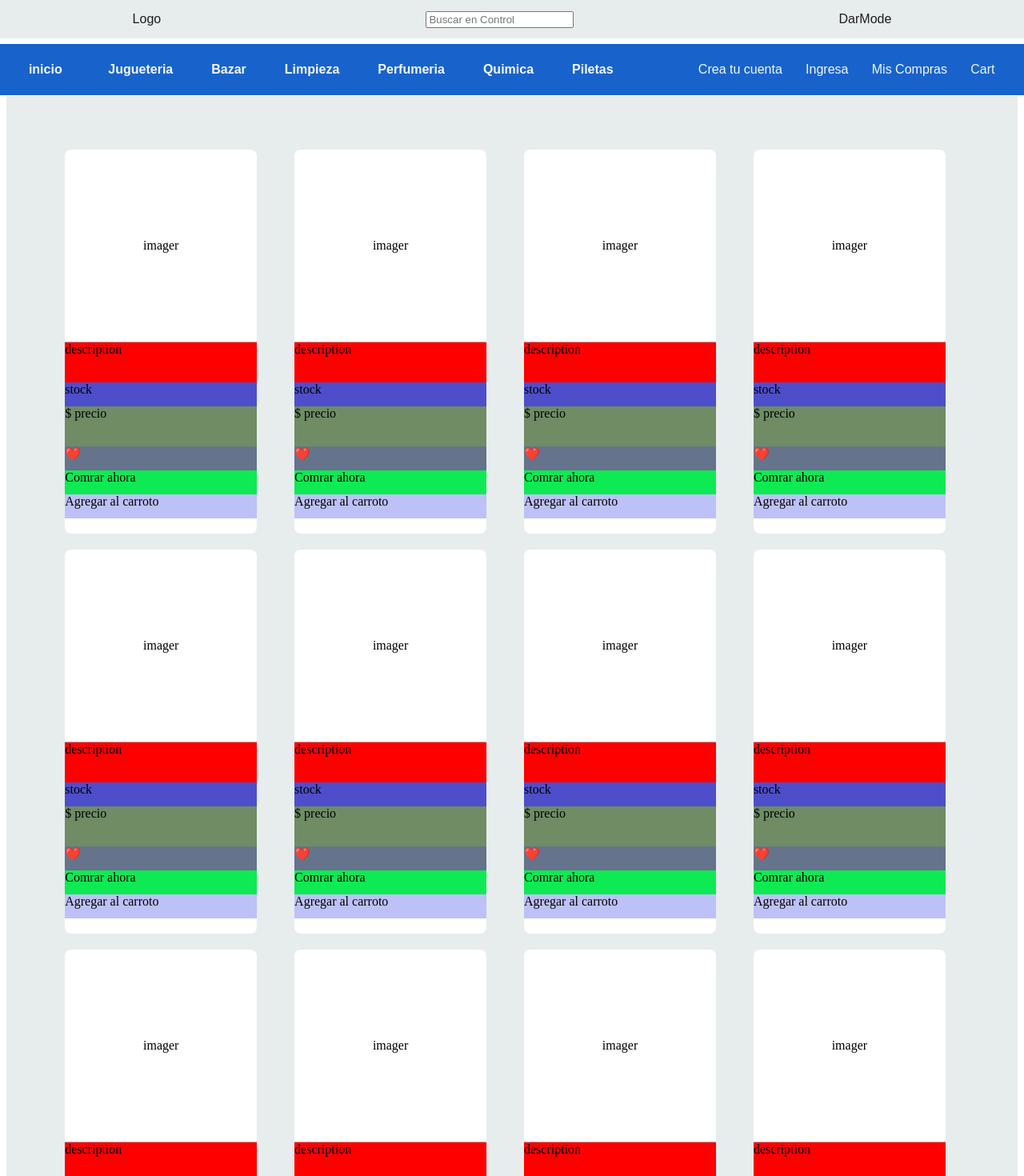
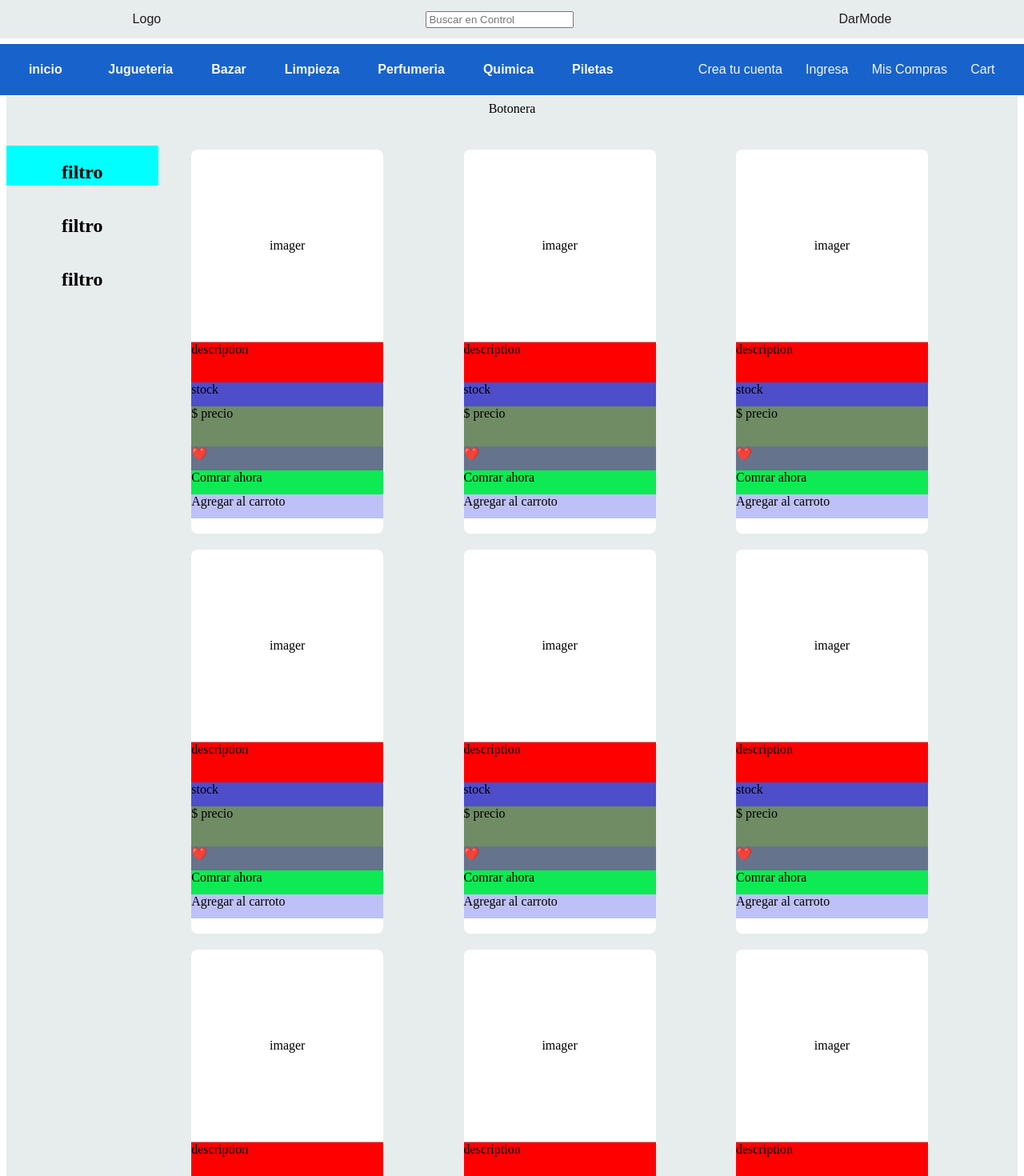
Before and after one commit to JonnyFernandez/Control, a React (Vite) app in the folder client/: page /home in a window 1280 px wide. Shown: the top 1470 px of the page at 80% size. Built offline with nearby package versions, Linux system fonts and the light colour scheme.

Commit message:
redux On

```diff
--- a/client/package.json
+++ b/client/package.json
@@ -10,12 +10,14 @@
     "preview": "vite preview"
   },
   "dependencies": {
+    "@reduxjs/toolkit": "^2.2.3",
     "axios": "^1.6.8",
     "js-cookie": "^3.0.5",
     "react": "^18.2.0",
     "react-dom": "^18.2.0",
     "react-hook-form": "^7.51.3",
     "react-icons": "^5.1.0",
+    "react-redux": "^9.1.1",
     "react-router-dom": "^6.22.3",
     "sweetalert2": "^11.10.8"
   },
--- a/client/src/main.jsx
+++ b/client/src/main.jsx
@@ -1,10 +1,14 @@
 import React from 'react'
 import ReactDOM from 'react-dom/client'
 import App from './App.jsx'
-
+import { store } from './redux/store.js'
+import { Provider } from 'react-redux'
 
 ReactDOM.createRoot(document.getElementById('root')).render(
   <React.StrictMode>
-    <App />
+    <Provider store={store}>
+      <App />
+    </Provider>
+
   </React.StrictMode>,
 )
--- /dev/null
+++ b/client/src/redux/prodSlice.js
@@ -0,0 +1,48 @@
+import { createSlice } from "@reduxjs/toolkit";
+
+
+const initialState = {
+    allProd: [],
+    backupProd: [],
+    detail: [],
+    paginate: [],
+    cart: [],
+}
+
+
+export const prodSlice = createSlice({
+    name: "prod",  //con ste nombre lo llamare desde el useSelector
+    initialState,
+    reducers: {
+
+
+        getAllProd: (state, action) => {
+            state.allchars = action.payload
+            state.backupChar = action.payload
+        },
+        getProd_ById: (state, action) => {
+            state.detail = action.payload
+        },
+        paginate: (state, action) => {
+            state.paginate = action.payload
+        },
+
+
+        // addToFavorites: (state, action) => {
+        //     const existingChar = state.fav.find((char) => char.id === action.payload.id);
+        //     if (!existingChar) {
+        //         state.fav.push(action.payload);
+        //     }
+        // },
+        // removeFromFavorites: (state, action) => {
+        //     state.fav = state.fav.filter((char) => char.id !== action.payload);
+        // },
+        // setFavItems: (state, action) => {
+        //     state.fav = action.payload
+        // }
+    }
+})
+
+
+export const { getAllProd, getProd_ById, paginate } = prodSlice.actions //esto seria como las actions
+export default prodSlice.reducer
--- /dev/null
+++ b/client/src/redux/store.js
@@ -0,0 +1,8 @@
+import { configureStore } from '@reduxjs/toolkit'
+import prodReducer from './prodSlice'
+
+export const store = configureStore({
+    reducer: {
+        prod: prodReducer
+    }
+})
--- a/client/src/view/home/Home.jsx
+++ b/client/src/view/home/Home.jsx
@@ -9,25 +9,16 @@ const Home = () => {
         <div className={H.home}>
             <Nav />
             <div className={H.body}>
-                <div className={H.bodyHeader}></div>
+                <div className={H.botonera}>Botonera</div>
                 <div className={H.container}>
-                    <div className={H.cardContainer}>
-                        <Card />
-                        <Card />
-                        <Card />
-                        <Card />
-                        <Card />
-                        <Card />
-                        <Card />
-                        <Card />
-                        <Card />
-                        <Card />
-                        <Card />
-                        <Card />
-                        <Card />
-                        <Card />
-                        <Card />
-                        <Card />
+                    <div className={H.containerLeft}>
+
+                        <h2>filtro</h2>
+                        <h2>filtro</h2>
+                        <h2>filtro</h2>
+
+                    </div>
+                    <div className={H.containerRight}>
                         <Card />
                         <Card />
                         <Card />
@@ -39,8 +30,9 @@ const Home = () => {
                         <Card />
                         <Card />
                     </div>
+                </div>
 
-                </div>
+
             </div>
             <Footer />
 
--- a/client/src/view/home/Home.module.css
+++ b/client/src/view/home/Home.module.css
@@ -1,9 +1,6 @@
-
-
-
 .home{
   width: 100%;
-  height: a;
+  height: auto;
   background-color: var(--Second-color);
   /* background-color: red; */
 }
@@ -11,30 +8,42 @@
 .body{
     margin-top: 120px;
     width: 100%;
+    /* height: auto; */
     height: auto;
     display: flex;
     flex-direction: column;
     align-items: center;
 
 }
-.bodyHeader{
+.botonera{
   width: 100%;
   height: 2em;
+  display: flex;
+  justify-content: center;
+  align-items: center;
 
 }
 .container{
-    width: 90%;
-    height: 80%;
+    width: 100%;
+    height: auto;
     margin-top: 30px;
-    /* background-color: red; */
-    /* display: flex; */
-    /* justify-content: center; */
+    display: flex;
+    flex-direction: row;
+    justify-content: space-around;
 
 
 }
-.cardContainer{
-  height: 100%;
-  width: 100%;
+.containerLeft{
+  height: 50px;
+  width: 15%;
+  display: flex;
+  flex-direction: column;
+  align-items: center;
+  background-color: aqua;
+}
+.containerRight{
+  height: auto;
+  width: 80%;
   margin: 0 auto;
   display: grid;
   gap: 10px; /* Margen entre las tarjetas */
```
Also changed, not shown: 2 other files (tests, documents, lock files or other folders).
